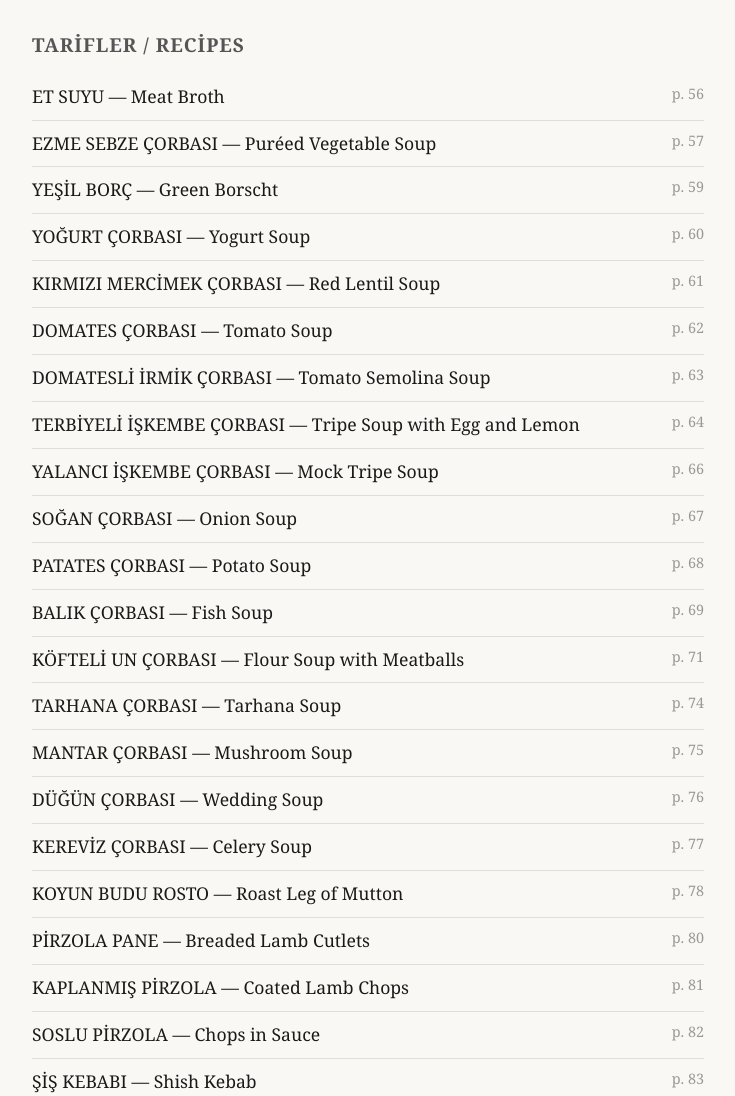
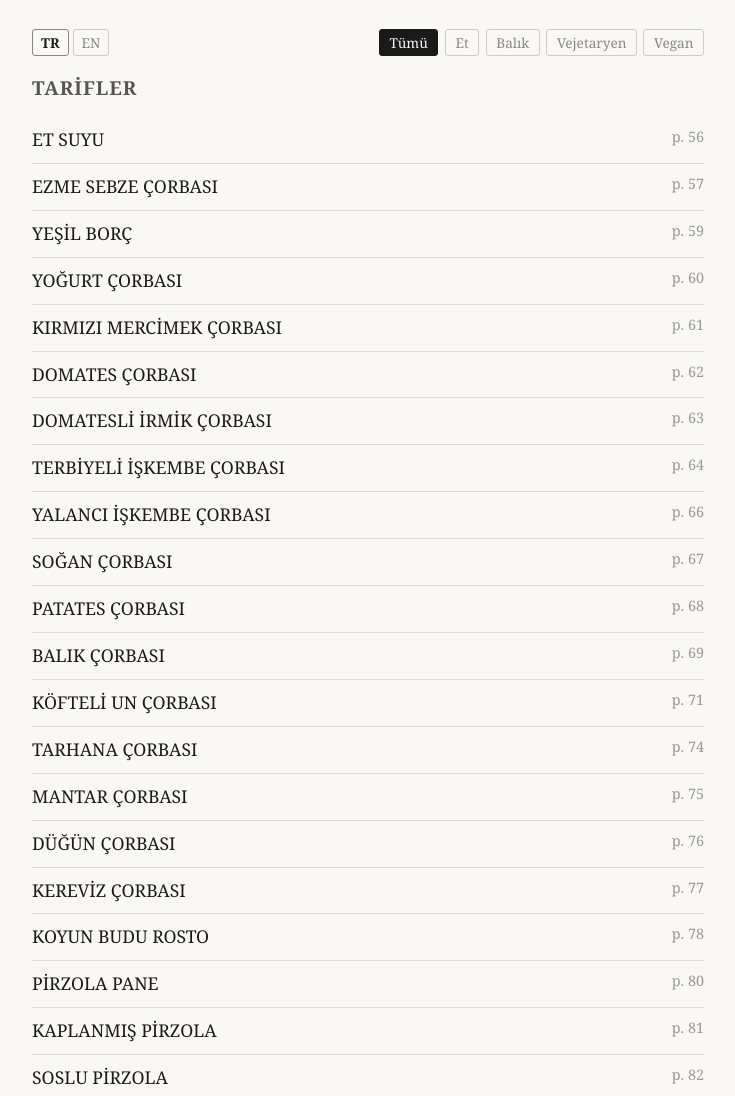
Before and after one commit to dgoldsb/ev-icin, a plain HTML site: page index.html in a window 1280 px wide. Shown: the part 300-1396 px from the top of the page, without its empty margins (272-1007 px from the left). Drawn offline with Linux system fonts and the light colour scheme.

Commit message:
Add filters, make language stick between index and recipes

```diff
--- a/index.html
+++ b/index.html
@@ -12,25 +12,99 @@
   </header>
   <main>
     <nav class="toc">
-      <h2>Tarifler / Recipes</h2>
+      <div class="toc-controls">
+        <div class="lang-switcher">
+          <button id="btn-tr" class="lang-btn active" aria-pressed="true">TR</button>
+          <button id="btn-en" class="lang-btn" aria-pressed="false">EN</button>
+        </div>
+        <div class="diet-filters" role="group" aria-label="Diet filter">
+          <button class="filter-btn active" data-filter="all">Tümü</button>
+          <button class="filter-btn" data-filter="meat">Et</button>
+          <button class="filter-btn" data-filter="fish">Balık</button>
+          <button class="filter-btn" data-filter="vegetarian">Vejetaryen</button>
+          <button class="filter-btn" data-filter="vegan">Vegan</button>
+        </div>
+      </div>
+      <h2 id="toc-heading">Tarifler</h2>
       <ul id="recipe-list">
         <li class="loading">Loading…</li>
       </ul>
     </nav>
   </main>
   <script>
+    let allRecipes = [];
+    let currentLang = 'tr';
+    let currentFilter = 'all';
+
+    const filterLabels = {
+      all:         { tr: 'Tümü',       en: 'All' },
+      meat:        { tr: 'Et',         en: 'Meat' },
+      fish:        { tr: 'Balık',      en: 'Fish' },
+      vegetarian:  { tr: 'Vejetaryen', en: 'Vegetarian' },
+      vegan:       { tr: 'Vegan',      en: 'Vegan' },
+    };
+
+    try {
+      currentLang = localStorage.getItem('evicin-lang') || 'tr';
+    } catch (e) {}
+
+    function render() {
+      const heading = document.getElementById('toc-heading');
+      heading.textContent = currentLang === 'tr' ? 'Tarifler' : 'Recipes';
+
+      const visible = currentFilter === 'all'
+        ? allRecipes
+        : allRecipes.filter(r => (r.tags || []).includes(currentFilter));
+
+      const list = document.getElementById('recipe-list');
+      if (visible.length === 0) {
+        list.innerHTML = '<li class="toc-empty">No recipes found for this filter.</li>';
+        return;
+      }
+      list.innerHTML = visible.map(r => `
+        <li>
+          <a href="recipe.html?id=${r.slug}">
+            <span>${currentLang === 'tr' ? r.name_tr : r.name_en.toUpperCase()}</span>
+            <span class="page-num">p. ${r.page}</span>
+          </a>
+        </li>
+      `).join('');
+    }
+
+    function setLang(lang) {
+      currentLang = lang;
+      try { localStorage.setItem('evicin-lang', lang); } catch (e) {}
+      document.getElementById('btn-tr').classList.toggle('active', lang === 'tr');
+      document.getElementById('btn-en').classList.toggle('active', lang === 'en');
+      document.getElementById('btn-tr').setAttribute('aria-pressed', lang === 'tr');
+      document.getElementById('btn-en').setAttribute('aria-pressed', lang === 'en');
+      document.querySelectorAll('.filter-btn').forEach(btn => {
+        const key = btn.dataset.filter;
+        btn.textContent = filterLabels[key][lang];
+      });
+      render();
+    }
+
+    document.getElementById('btn-tr').addEventListener('click', () => setLang('tr'));
+    document.getElementById('btn-en').addEventListener('click', () => setLang('en'));
+
+    document.querySelector('.diet-filters').addEventListener('click', e => {
+      const btn = e.target.closest('.filter-btn');
+      if (!btn) return;
+      document.querySelectorAll('.filter-btn').forEach(b => b.classList.remove('active'));
+      btn.classList.add('active');
+      currentFilter = btn.dataset.filter;
+      render();
+    });
+
+    // Apply persisted language to button state before fetch
+    setLang(currentLang);
+
     fetch('index.json')
       .then(r => r.json())
       .then(recipes => {
-        const list = document.getElementById('recipe-list');
-        list.innerHTML = recipes.map(r => `
-          <li>
-            <a href="recipe.html?id=${r.slug}">
-              <span>${r.name_tr} — ${r.name_en}</span>
-              <span class="page-num">p. ${r.page}</span>
-            </a>
-          </li>
-        `).join('');
+        allRecipes = recipes;
+        render();
       })
       .catch(() => {
         document.getElementById('recipe-list').innerHTML =
--- a/index.json
+++ b/index.json
@@ -1,27 +1,27 @@
 [
-  { "page": 56, "slug": "p056_et_suyu", "name_tr": "ET SUYU", "name_en": "Meat Broth" },
-  { "page": 57, "page_end": 58, "slug": "p057_ezme_sebze_corbasi", "name_tr": "EZME SEBZE ÇORBASI", "name_en": "Puréed Vegetable Soup" },
-  { "page": 59, "slug": "p059_yesil_borc", "name_tr": "YEŞİL BORÇ", "name_en": "Green Borscht" },
-  { "page": 60, "slug": "p060_yogurt_corbasi", "name_tr": "YOĞURT ÇORBASI", "name_en": "Yogurt Soup" },
-  { "page": 61, "slug": "p061_kirmizi_mercimek_corbasi", "name_tr": "KIRMIZI MERCİMEK ÇORBASI", "name_en": "Red Lentil Soup" },
-  { "page": 62, "slug": "p062_domates_corbasi", "name_tr": "DOMATES ÇORBASI", "name_en": "Tomato Soup" },
-  { "page": 63, "slug": "p063_domatesli_irmik_corbasi", "name_tr": "DOMATESLİ İRMİK ÇORBASI", "name_en": "Tomato Semolina Soup" },
-  { "page": 64, "page_end": 65, "slug": "p064_terbiyeli_iskembe_corbasi", "name_tr": "TERBİYELİ İŞKEMBE ÇORBASI", "name_en": "Tripe Soup with Egg and Lemon" },
-  { "page": 66, "slug": "p066_yalanci_iskembe_corbasi", "name_tr": "YALANCI İŞKEMBE ÇORBASI", "name_en": "Mock Tripe Soup" },
-  { "page": 67, "slug": "p067_sogan_corbasi", "name_tr": "SOĞAN ÇORBASI", "name_en": "Onion Soup" },
-  { "page": 68, "slug": "p068_patates_corbasi", "name_tr": "PATATES ÇORBASI", "name_en": "Potato Soup" },
-  { "page": 69, "page_end": 70, "slug": "p069_balik_corbasi", "name_tr": "BALIK ÇORBASI", "name_en": "Fish Soup" },
-  { "page": 71, "slug": "p071_kofteli_un_corbasi", "name_tr": "KÖFTELİ UN ÇORBASI", "name_en": "Flour Soup with Meatballs" },
-  { "page": 74, "slug": "p074_tarhana_corbasi", "name_tr": "TARHANA ÇORBASI", "name_en": "Tarhana Soup" },
-  { "page": 75, "slug": "p075_mantar_corbasi", "name_tr": "MANTAR ÇORBASI", "name_en": "Mushroom Soup" },
-  { "page": 76, "slug": "p076_dugun_corbasi", "name_tr": "DÜĞÜN ÇORBASI", "name_en": "Wedding Soup" },
-  { "page": 77, "slug": "p077_kereviz_corbasi", "name_tr": "KEREVİZ ÇORBASI", "name_en": "Celery Soup" },
-  { "page": 78, "page_end": 79, "slug": "p078_koyun_budu_rosto", "name_tr": "KOYUN BUDU ROSTO", "name_en": "Roast Leg of Mutton" },
-  { "page": 80, "slug": "p080_pirzola_pane", "name_tr": "PİRZOLA PANE", "name_en": "Breaded Lamb Cutlets" },
-  { "page": 81, "slug": "p081_kaplamis_pirzola", "name_tr": "KAPLANMIŞ PİRZOLA", "name_en": "Coated Lamb Chops" },
-  { "page": 82, "slug": "p082_soslu_pirzola", "name_tr": "SOSLU PİRZOLA", "name_en": "Chops in Sauce" },
-  { "page": 83, "slug": "p083_sis_kebabi", "name_tr": "ŞİŞ KEBABI", "name_en": "Shish Kebab" },
-  { "page": 84, "slug": "p084_tencere_kebabi", "name_tr": "TENCERE KEBABI", "name_en": "Pot Kebab" },
-  { "page": 85, "slug": "p085_bugu_kebabi", "name_tr": "BUĞU KEBABI", "name_en": "Steamed Kebab" },
-  { "page": 86, "slug": "p086_sebzeli_koyun_haslamasi", "name_tr": "SEBZELİ KOYUN HAŞLAMASI", "name_en": "Boiled Mutton with Vegetables" }
+  { "page": 56, "slug": "p056_et_suyu", "name_tr": "ET SUYU", "name_en": "Meat Broth", "tags": ["meat"] },
+  { "page": 57, "page_end": 58, "slug": "p057_ezme_sebze_corbasi", "name_tr": "EZME SEBZE ÇORBASI", "name_en": "Puréed Vegetable Soup", "tags": ["vegetarian"] },
+  { "page": 59, "slug": "p059_yesil_borc", "name_tr": "YEŞİL BORÇ", "name_en": "Green Borscht", "tags": ["meat"] },
+  { "page": 60, "slug": "p060_yogurt_corbasi", "name_tr": "YOĞURT ÇORBASI", "name_en": "Yogurt Soup", "tags": ["vegetarian"] },
+  { "page": 61, "slug": "p061_kirmizi_mercimek_corbasi", "name_tr": "KIRMIZI MERCİMEK ÇORBASI", "name_en": "Red Lentil Soup", "tags": ["vegetarian"] },
+  { "page": 62, "slug": "p062_domates_corbasi", "name_tr": "DOMATES ÇORBASI", "name_en": "Tomato Soup", "tags": ["meat"] },
+  { "page": 63, "slug": "p063_domatesli_irmik_corbasi", "name_tr": "DOMATESLİ İRMİK ÇORBASI", "name_en": "Tomato Semolina Soup", "tags": ["meat"] },
+  { "page": 64, "page_end": 65, "slug": "p064_terbiyeli_iskembe_corbasi", "name_tr": "TERBİYELİ İŞKEMBE ÇORBASI", "name_en": "Tripe Soup with Egg and Lemon", "tags": ["meat"] },
+  { "page": 66, "slug": "p066_yalanci_iskembe_corbasi", "name_tr": "YALANCI İŞKEMBE ÇORBASI", "name_en": "Mock Tripe Soup", "tags": ["meat"] },
+  { "page": 67, "slug": "p067_sogan_corbasi", "name_tr": "SOĞAN ÇORBASI", "name_en": "Onion Soup", "tags": ["meat"] },
+  { "page": 68, "slug": "p068_patates_corbasi", "name_tr": "PATATES ÇORBASI", "name_en": "Potato Soup", "tags": ["vegetarian"] },
+  { "page": 69, "page_end": 70, "slug": "p069_balik_corbasi", "name_tr": "BALIK ÇORBASI", "name_en": "Fish Soup", "tags": ["fish"] },
+  { "page": 71, "slug": "p071_kofteli_un_corbasi", "name_tr": "KÖFTELİ UN ÇORBASI", "name_en": "Flour Soup with Meatballs", "tags": ["meat"] },
+  { "page": 74, "slug": "p074_tarhana_corbasi", "name_tr": "TARHANA ÇORBASI", "name_en": "Tarhana Soup", "tags": ["vegetarian"] },
+  { "page": 75, "slug": "p075_mantar_corbasi", "name_tr": "MANTAR ÇORBASI", "name_en": "Mushroom Soup", "tags": ["vegetarian"] },
+  { "page": 76, "slug": "p076_dugun_corbasi", "name_tr": "DÜĞÜN ÇORBASI", "name_en": "Wedding Soup", "tags": ["meat"] },
+  { "page": 77, "slug": "p077_kereviz_corbasi", "name_tr": "KEREVİZ ÇORBASI", "name_en": "Celery Soup", "tags": ["vegetarian"] },
+  { "page": 78, "page_end": 79, "slug": "p078_koyun_budu_rosto", "name_tr": "KOYUN BUDU ROSTO", "name_en": "Roast Leg of Mutton", "tags": ["meat"] },
+  { "page": 80, "slug": "p080_pirzola_pane", "name_tr": "PİRZOLA PANE", "name_en": "Breaded Lamb Cutlets", "tags": ["meat"] },
+  { "page": 81, "slug": "p081_kaplamis_pirzola", "name_tr": "KAPLANMIŞ PİRZOLA", "name_en": "Coated Lamb Chops", "tags": ["meat"] },
+  { "page": 82, "slug": "p082_soslu_pirzola", "name_tr": "SOSLU PİRZOLA", "name_en": "Chops in Sauce", "tags": ["meat"] },
+  { "page": 83, "slug": "p083_sis_kebabi", "name_tr": "ŞİŞ KEBABI", "name_en": "Shish Kebab", "tags": ["meat"] },
+  { "page": 84, "slug": "p084_tencere_kebabi", "name_tr": "TENCERE KEBABI", "name_en": "Pot Kebab", "tags": ["meat"] },
+  { "page": 85, "slug": "p085_bugu_kebabi", "name_tr": "BUĞU KEBABI", "name_en": "Steamed Kebab", "tags": ["meat"] },
+  { "page": 86, "slug": "p086_sebzeli_koyun_haslamasi", "name_tr": "SEBZELİ KOYUN HAŞLAMASI", "name_en": "Boiled Mutton with Vegetables", "tags": ["meat"] }
 ]
--- a/style.css
+++ b/style.css
@@ -65,6 +65,84 @@ header h1 {
 .toc .page-num {
   color: #999;
   font-size: 0.9rem;
+}
+
+/* Index page controls */
+.toc-controls {
+  display: flex;
+  justify-content: space-between;
+  align-items: center;
+  flex-wrap: wrap;
+  gap: 0.75rem;
+  margin-bottom: 1rem;
+}
+
+.lang-switcher {
+  display: flex;
+  gap: 0.25rem;
+}
+
+.lang-btn {
+  font-family: inherit;
+  background: transparent;
+  border: 1px solid #ccc;
+  border-radius: 3px;
+  cursor: pointer;
+  font-size: 0.85rem;
+  color: #888;
+  padding: 0.2rem 0.5rem;
+}
+
+.lang-btn.active {
+  color: #1a1a1a;
+  border-color: #888;
+  font-weight: bold;
+}
+
+.lang-btn:hover:not(.active) {
+  color: #8b4513;
+}
+
+.diet-filters {
+  display: flex;
+  flex-wrap: wrap;
+  gap: 0.4rem;
+}
+
+.filter-btn {
+  font-family: inherit;
+  background: transparent;
+  border: 1px solid #ccc;
+  border-radius: 3px;
+  cursor: pointer;
+  font-size: 0.85rem;
+  color: #888;
+  padding: 0.2rem 0.6rem;
+}
+
+.filter-btn.active {
+  background: #1a1a1a;
+  color: #faf8f4;
+  border-color: #1a1a1a;
+}
+
+.filter-btn:hover:not(.active) {
+  color: #8b4513;
+  border-color: #8b4513;
+}
+
+.toc-empty {
+  padding: 1rem 0;
+  color: #aaa;
+  font-style: italic;
+  border-bottom: none;
+}
+
+@media (max-width: 480px) {
+  .toc-controls {
+    flex-direction: column;
+    align-items: flex-start;
+  }
 }
 
 /* Recipe page header */
```
Also changed, not shown: recipe.html (+9 -3 lines), .claude/settings.local.json, 1 other file.
